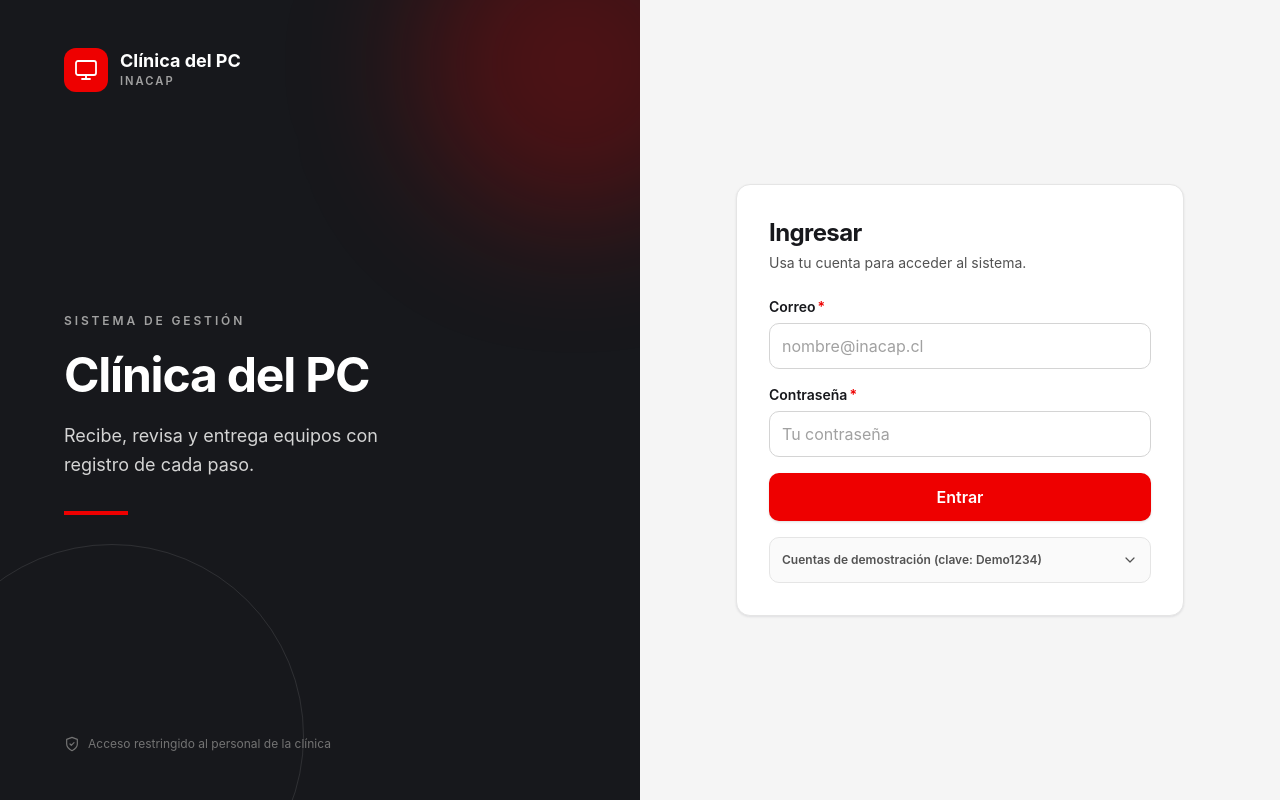
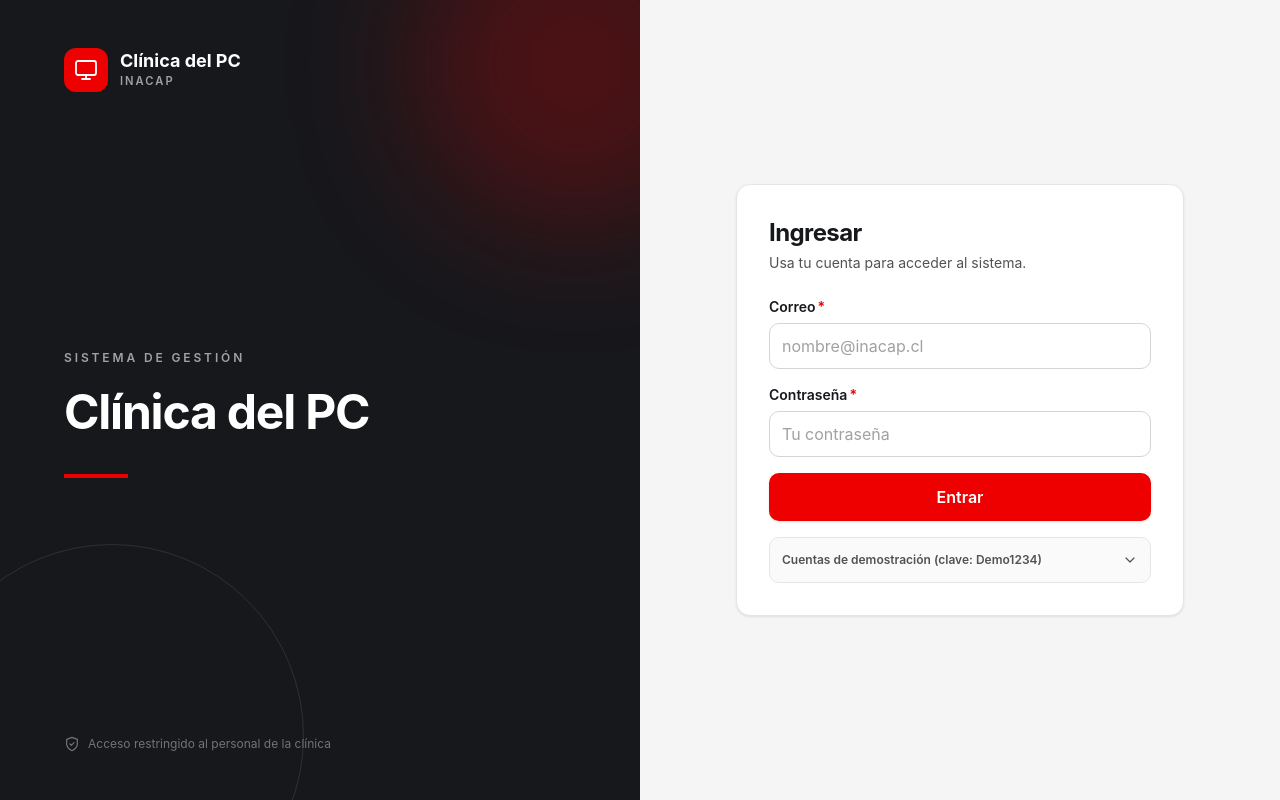
Before and after one commit to RodrigoRodriguezG/clinica-pc, a React (Vite) app: page / in a window 1280 px wide. Built offline with nearby package versions, Linux system fonts and the light colour scheme.

Commit message:
Cambio texto login

```diff
--- a/src/pages/Login.jsx
+++ b/src/pages/Login.jsx
@@ -56,9 +56,6 @@ export default function Login() {
           <h1 className="mt-4 text-4xl font-bold leading-tight tracking-tight text-white xl:text-5xl">
             Clínica del PC
           </h1>
-          <p className="mt-4 max-w-sm text-lg leading-relaxed text-neutral-300">
-            Recibe, revisa y entrega equipos con registro de cada paso.
-          </p>
           <div aria-hidden="true" className="mt-8 h-1 w-16 bg-inacap" />
         </div>
 
```
